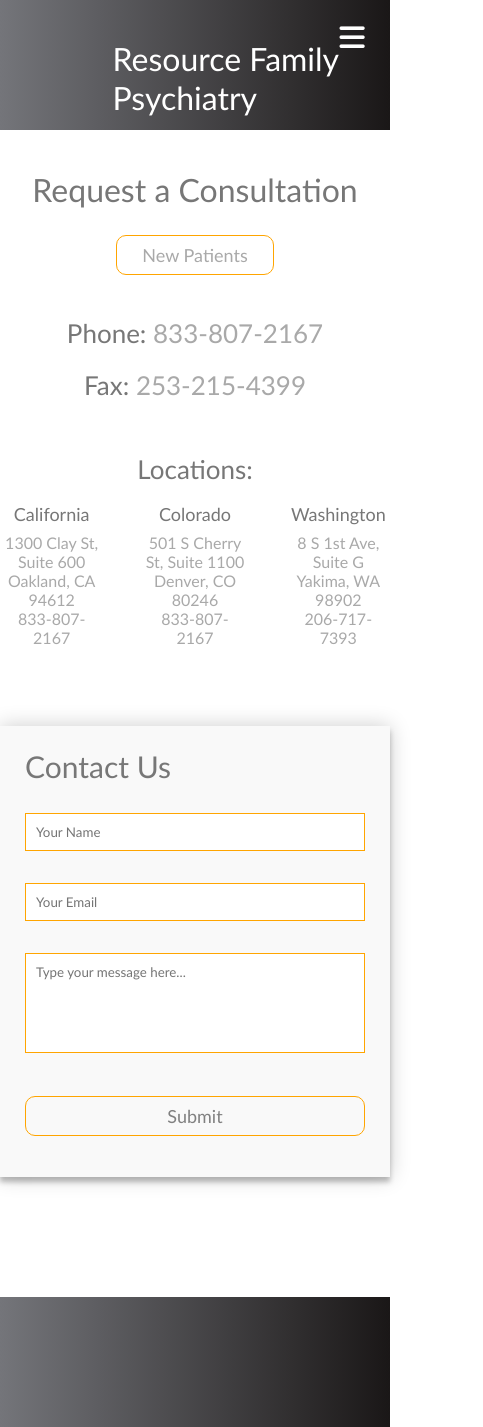
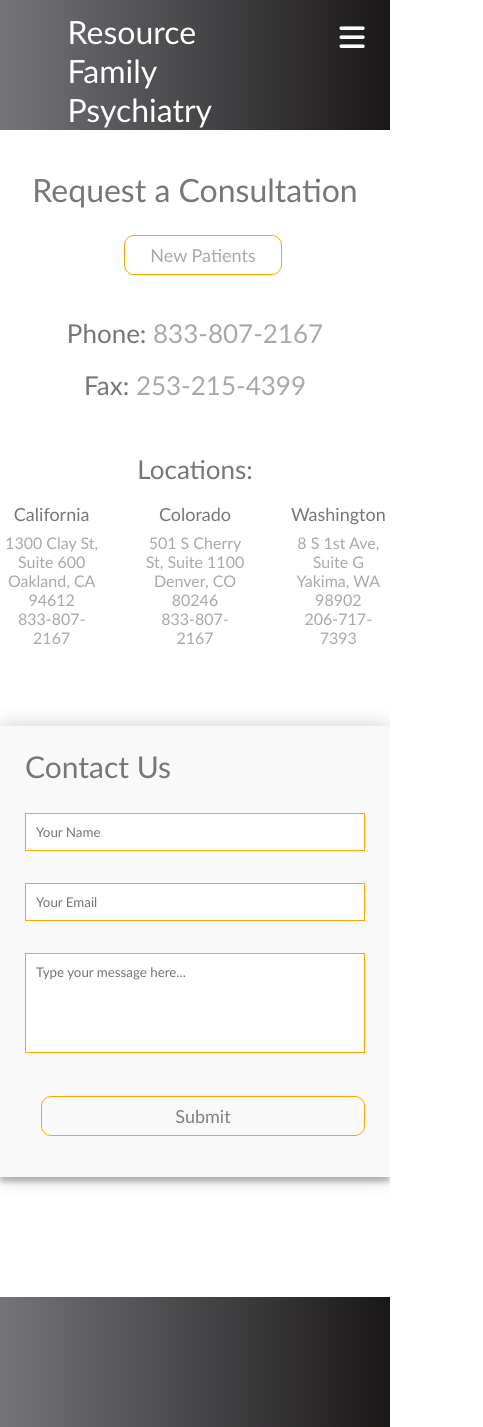
Before and after one commit to slcsta/resource-psych, a React (Create React App) app: page /scheduling in a window 390 px wide. Shown: the whole page, 483 px wide, since content can reach past the window. Built offline with nearby package versions, Linux system fonts and the light colour scheme.

Commit message:
updated mobile functionality

```diff
--- a/src/components/Accordion.js
+++ b/src/components/Accordion.js
@@ -51,6 +51,7 @@ const Dropdown = styled.div `
     justify-content: center;
     align-items: center;
 
+
     .css-fix {
         white-space: pre-wrap;
     }
@@ -61,6 +62,8 @@ const Dropdown = styled.div `
         position: relative;
         max-width: 500px;
         font-size: 16px;
+        padding-left: 1rem;
+        padding-right: 1rem;
     }
 `;
 
--- a/src/components/LogoSection.css
+++ b/src/components/LogoSection.css
@@ -7,13 +7,13 @@ video {
 }
 
 .logo-container {
-    /* background: center center/cover no-repeat; */
+    background: center center/cover no-repeat;
     height: 85vh;
     width: 100%;
     display: flex;
     flex-direction: column;
     justify-content: center;
-    /* align-items: center; */
+    align-items: center;
     box-shadow: inset 0 0 0 1000px rgba(0, 0, 0, 0.2);
     object-fit: contain;
 }
--- a/src/components/Navbar.css
+++ b/src/components/Navbar.css
@@ -2,7 +2,7 @@
     background: linear-gradient(90deg, rgb(116, 117, 122) 0%, rgb(26, 23, 23) 100%);
     height: 130px;
     display: flex;
-    justify-content: center;
+    justify-content: left;
     align-items: center;
     font-size: 1.2rem;
     position: sticky;
@@ -15,16 +15,17 @@
     justify-content: center;
     align-items: center;
     height: 80px;
-    max-width: 1650px;
+    max-width: 95%;
 }
 
 .navbar-logo {
     color: #fff;
     justify-self: start;
-    margin-left: 20px;
+    margin-left: 50px;
     cursor: pointer;
     text-decoration: none;
     font-size: 2rem;
+    width: 45%;
     display: flex;
     align-items: center;
 }
@@ -35,7 +36,8 @@
     grid-gap: 10px;
     list-style: none;
     text-align: center;
-    width: 45vw;
+    width: 65vw;
+    /* width: 45vw; */
     justify-content: end;
     margin-right: 2rem;
 }
@@ -58,6 +60,15 @@
     transition: all 0.2s ease-out;
 }
 
+a.btn-mobile {
+    margin-left: 1rem;
+}
+
+button {
+    width: 100%;
+}
+
+
 .fa-bars {
     color: #fff;
 }
@@ -71,9 +82,9 @@
 }
 
 @media screen and (max-width: 960px) {
-    .NavbarItems {
+    /* .navbar-logo {
         position: relative;
-    }
+    } */
 
     .nav-menu {
         display: flex;
@@ -112,7 +123,7 @@
         position: absolute;
         top: 0;
         left: 0;
-        transform: translate(25%, 50%);
+        transform: translate(10%, 10%);
     }
 
     .menu-icon {
--- a/src/components/SchedulingSection.css
+++ b/src/components/SchedulingSection.css
@@ -29,6 +29,8 @@
     font-size: 26px;
     line-height: 36px;
     padding-top: 0.5rem;
+    padding-left: 1rem;
+    padding-right: 1rem;
 }
 
 .address-container > ul {
@@ -37,8 +39,6 @@
     columns: 3;
     -webkit-columns: 3;
     -moz-columns: 2;
-    /* display: grid;
-    grid-template-columns: repeat(3, auto); */
     grid-gap: 40px;
     list-style-type: none;
 
--- a/src/components/ServicesSection.css
+++ b/src/components/ServicesSection.css
@@ -48,11 +48,8 @@
     columns: 2;
     -webkit-columns: 2;
     -moz-columns: 2;
-    /* display: grid;
-    grid-template-columns: repeat(3, auto); */
     grid-gap: 40px;
-    padding: 0.5rem;
-    /* list-style-type: none; */
+    padding: 0.5rem, 1rem;
 }
 
 .services-container li {
--- a/src/components/Welcome.css
+++ b/src/components/Welcome.css
@@ -20,5 +20,5 @@
     text-align: center;
     line-height: 36px;
     color: #fff;
-    /* line-height: var(--line-height); */
+    padding: 1rem;
 }
```
